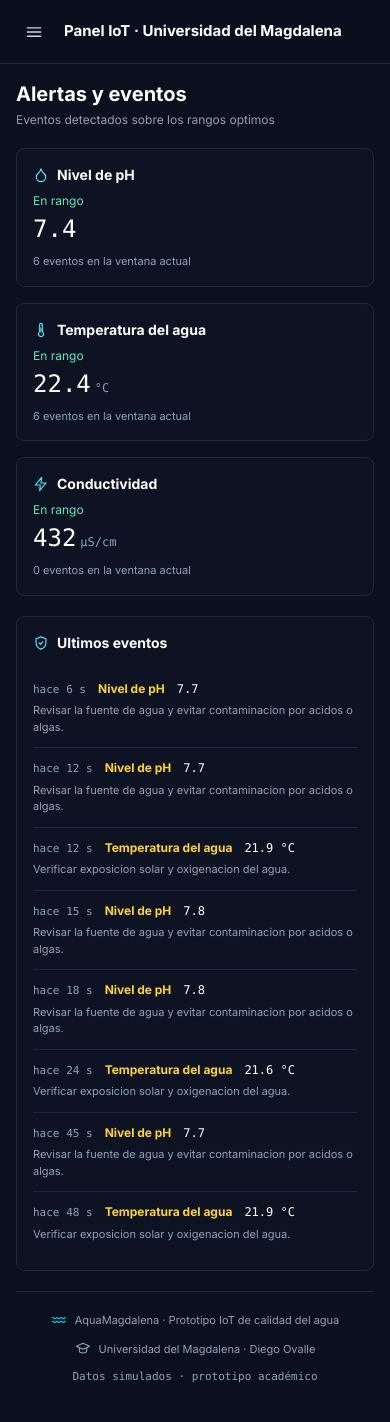
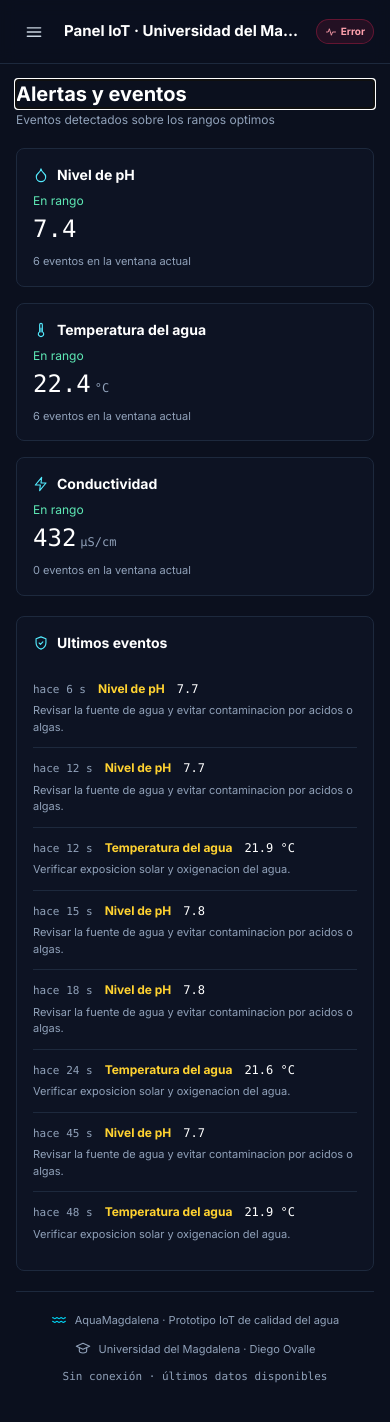
Before and after one commit to Dieguinho2309/dashboard-iot-agua, a React (Vite) app in the folder frontend/: page /alertas in a window 390 px wide. Shown: the top 1422 px of the page. Built offline with nearby package versions, Linux system fonts and the light colour scheme; no server answers.

Commit message:
fix(ui): accesibilidad y honestidad de datos en el panel
- estado visible en movil y reintentar ante errores
- titulo y foco por ruta
- menu lateral cerrable con Escape y rol de dialogo
- pie y etiquetas adaptados a modo simulado o real

```diff
--- a/frontend/src/Pages/404.jsx
+++ b/frontend/src/Pages/404.jsx
@@ -1,9 +1,12 @@
 import { Link } from "react-router";
+import { usePageMeta } from "../hooks/usePageMeta";
 
 export default function NotFound() {
+    const headingRef = usePageMeta("Pagina no encontrada");
+
     return (
         <div className="flex min-h-screen flex-col items-center justify-center gap-6 bg-[#0b101e] px-6 text-center text-white">
-            <h1 className="w-fit bg-linear-to-b from-white to-slate-500 bg-clip-text text-5xl font-extrabold tracking-tighter text-transparent sm:text-7xl">
+            <h1 ref={headingRef} tabIndex={-1} className="w-fit bg-linear-to-b from-white to-slate-500 bg-clip-text text-5xl font-extrabold tracking-tighter text-transparent sm:text-7xl">
                 404
             </h1>
             <p className="mx-auto max-w-md text-base leading-relaxed text-slate-400 sm:text-lg">
--- a/frontend/src/Pages/Alertas.jsx
+++ b/frontend/src/Pages/Alertas.jsx
@@ -1,6 +1,7 @@
 import AppLayout from "../components/AppLayout";
 import { ShieldIcon, DropletIcon, ThermometerIcon, BoltIcon } from "../components/Icons";
 import { evaluate, sensorConfig, simulation } from "../data/sensors";
+import { usePageMeta } from "../hooks/usePageMeta";
 import { useReadings } from "../hooks/useReadings";
 import { isMock } from "../lib/api";
 
@@ -20,6 +21,7 @@ const keys = Object.keys(sensorConfig);
 
 export default function Alertas() {
     const readings = useReadings();
+    const headingRef = usePageMeta("Alertas y eventos");
 
     const events = [];
     for (const key of keys) {
@@ -39,7 +41,7 @@ export default function Alertas() {
     return (
         <AppLayout readings={readings}>
             <div>
-                <h2 className="text-xl font-semibold text-white">Alertas y eventos</h2>
+                <h2 ref={headingRef} tabIndex={-1} className="text-xl font-semibold text-white">Alertas y eventos</h2>
                 <p className="mt-1 text-xs text-slate-400">
                     {isMock ? "Eventos ilustrativos · modo simulado" : "Eventos detectados sobre los rangos optimos"}
                 </p>
--- a/frontend/src/Pages/Dashboard.jsx
+++ b/frontend/src/Pages/Dashboard.jsx
@@ -2,6 +2,7 @@ import { Suspense, lazy } from "react";
 import AppLayout from "../components/AppLayout";
 import { SensorCard } from "../components/SensorCard";
 import { sensorConfig } from "../data/sensors";
+import { usePageMeta } from "../hooks/usePageMeta";
 import { useReadings } from "../hooks/useReadings";
 
 // El mapa (maplibre-gl) es lo mas pesado: se carga en su propio chunk.
@@ -11,9 +12,12 @@ const keys = Object.keys(sensorConfig);
 
 export default function Dashboard() {
     const readings = useReadings();
+    const headingRef = usePageMeta("Panel principal");
 
     return (
         <AppLayout readings={readings}>
+            <h2 ref={headingRef} tabIndex={-1} className="sr-only">Panel principal</h2>
+
             <div className="grid gap-5 xl:grid-cols-12">
                 <div className="h-72 overflow-hidden rounded-lg border border-slate-800 sm:h-105 xl:col-span-8 xl:h-125">
                     <Suspense
--- a/frontend/src/Pages/Landing.jsx
+++ b/frontend/src/Pages/Landing.jsx
@@ -13,6 +13,8 @@ import {
 } from "../components/Icons";
 import Waves from "../components/Waves";
 import { sensorConfig } from "../data/sensors";
+import { usePageMeta } from "../hooks/usePageMeta";
+import { isMock } from "../lib/api";
 
 const GITHUB_URL = "https://github.com/Dieguinho2309/dashboard-iot-agua";
 
@@ -54,6 +56,7 @@ const steps = [
 
 export default function Landing() {
     const comoFuncionaRef = useRef(null);
+    const headingRef = usePageMeta("Inicio");
 
     function handleScrollToSection(event) {
         event.preventDefault();
@@ -92,7 +95,7 @@ export default function Landing() {
                         Universidad del Magdalena · Proyecto IoT
                     </span>
 
-                    <h1 className="mt-6 bg-linear-to-b from-white to-slate-500 bg-clip-text text-4xl font-extrabold tracking-tighter text-transparent pb-2 sm:text-6xl md:text-7xl lg:text-8xl">
+                    <h1 ref={headingRef} tabIndex={-1} className="mt-6 bg-linear-to-b from-white to-slate-500 bg-clip-text text-4xl font-extrabold tracking-tighter text-transparent pb-2 sm:text-6xl md:text-7xl lg:text-8xl">
                         AquaMagdalena
                     </h1>
 
@@ -231,7 +234,9 @@ export default function Landing() {
                         <GraduationIcon className="size-4 text-slate-400" />
                         Universidad del Magdalena · Diego Ovalle
                     </p>
-                    <p className="font-mono">Datos simulados · prototipo académico</p>
+                    <p className="font-mono">
+                        {isMock ? "Datos simulados · prototipo académico" : "Monitoreo en vivo · nodo conectado"}
+                    </p>
                 </div>
             </footer>
         </div>
--- a/frontend/src/components/AppLayout.jsx
+++ b/frontend/src/components/AppLayout.jsx
@@ -1,4 +1,4 @@
-import { useState } from "react";
+import { useCallback, useState } from "react";
 import Sidebar from "./Sidebar";
 import Header from "./Header";
 import Footer from "./Footer";
@@ -7,14 +7,16 @@ import { isMock } from "../lib/api";
 export default function AppLayout({ readings, children }) {
     const [menuOpen, setMenuOpen] = useState(false);
     const live = !isMock && readings.status === "ok";
+    const openMenu = useCallback(() => setMenuOpen(true), []);
+    const closeMenu = useCallback(() => setMenuOpen(false), []);
 
     return (
         <div className="flex min-h-dvh bg-[#0b101e] text-slate-300">
-            <Sidebar open={menuOpen} onClose={() => setMenuOpen(false)} live={live} />
+            <Sidebar open={menuOpen} onClose={closeMenu} live={live} />
 
             <div className="flex min-w-0 flex-1 flex-col">
                 <Header
-                    onMenu={() => setMenuOpen(true)}
+                    onMenu={openMenu}
                     live={live}
                     status={readings.status}
                     error={readings.error}
@@ -22,7 +24,7 @@ export default function AppLayout({ readings, children }) {
 
                 <main className="flex flex-1 flex-col gap-5 p-4 sm:p-6">
                     {children}
-                    <Footer />
+                    <Footer status={readings.status} />
                 </main>
             </div>
         </div>
--- a/frontend/src/components/Footer.jsx
+++ b/frontend/src/components/Footer.jsx
@@ -1,7 +1,14 @@
 import { WavesIcon, GraduationIcon } from "./Icons";
 import { node } from "../data/sensors";
+import { isMock } from "../lib/api";
 
-export default function Footer() {
+export default function Footer({ status }) {
+    const dataLabel = isMock
+        ? "Datos simulados · prototipo académico"
+        : status === "ok"
+          ? "Datos en vivo · nodo conectado"
+          : "Sin conexión · últimos datos disponibles";
+
     return (
         <footer className="mt-auto flex flex-col items-center justify-between gap-3 border-t border-slate-800 px-1 pt-5 pb-6 text-[11px] text-slate-400 sm:flex-row">
             <p className="flex items-center gap-2">
@@ -14,7 +21,7 @@ export default function Footer() {
                 {node.place} · Diego Ovalle
             </p>
 
-            <p className="font-mono text-slate-400">Datos simulados · prototipo académico</p>
+            <p className="font-mono text-slate-400">{dataLabel}</p>
         </footer>
     );
 }
--- a/frontend/src/components/Header.jsx
+++ b/frontend/src/components/Header.jsx
@@ -17,10 +17,10 @@ export default function Header({ onMenu, live, status, error }) {
     const now = useClock();
     const mode = isMock ? "mock" : live ? "live" : status === "error" ? "error" : "connecting";
     const badge = {
-        mock: { label: "Modo simulado", tone: "amber" },
-        live: { label: "Sistema activo", tone: "emerald" },
-        error: { label: "Sin conexion", tone: "rose" },
-        connecting: { label: "Conectando", tone: "slate" }
+        mock: { label: "Modo simulado", short: "Sim", tone: "amber" },
+        live: { label: "Sistema activo", short: "Live", tone: "emerald" },
+        error: { label: "Sin conexion", short: "Error", tone: "rose" },
+        connecting: { label: "Conectando", short: "...", tone: "slate" }
     }[mode];
     const tones = {
         amber: "border-amber-500/30 bg-amber-500/10 text-amber-300",
@@ -49,6 +49,16 @@ export default function Header({ onMenu, live, status, error }) {
                 </p>
             </div>
 
+            <span
+                role="status"
+                aria-label={badge.label}
+                title={error ?? badge.label}
+                className={`inline-flex items-center gap-1 rounded-full border px-2 py-1 text-[10px] font-semibold md:hidden ${tones[badge.tone]}`}
+            >
+                <ActivityIcon className="size-3" />
+                {badge.short}
+            </span>
+
             <div className="hidden items-center gap-2 md:flex">
                 <span
                     className={`inline-flex items-center gap-2 rounded-full border px-3 py-1.5 text-[11px] font-semibold ${tones[badge.tone]}`}
--- a/frontend/src/components/Sidebar.jsx
+++ b/frontend/src/components/Sidebar.jsx
@@ -1,3 +1,4 @@
+import { useEffect } from "react";
 import { NavLink } from "react-router";
 import { WavesIcon, LayoutIcon, CloseIcon, CpuIcon, WifiIcon, ClockIcon, ShieldIcon } from "./Icons";
 import { node } from "../data/sensors";
@@ -12,6 +13,15 @@ const navItems = [
 export default function Sidebar({ open, onClose, live }) {
     const online = !isMock && live;
 
+    useEffect(() => {
+        if (!open) return;
+        function handleKeyDown(event) {
+            if (event.key === "Escape") onClose();
+        }
+        window.addEventListener("keydown", handleKeyDown);
+        return () => window.removeEventListener("keydown", handleKeyDown);
+    }, [open, onClose]);
+
     return (
         <>
             <div
@@ -23,6 +33,9 @@ export default function Sidebar({ open, onClose, live }) {
             />
 
             <aside
+                role={open ? "dialog" : undefined}
+                aria-modal={open ? "true" : undefined}
+                aria-label={open ? "Navegacion principal" : undefined}
                 className={`fixed inset-y-0 left-0 z-50 flex w-67.5 shrink-0 flex-col border-r border-slate-800 bg-[#0a0f1c] transition-transform duration-300 lg:static lg:translate-x-0 ${
                     open ? "translate-x-0" : "-translate-x-full"
                 }`}
--- /dev/null
+++ b/frontend/src/hooks/usePageMeta.js
@@ -0,0 +1,12 @@
+import { useEffect, useRef } from "react";
+
+export function usePageMeta(title) {
+    const headingRef = useRef(null);
+
+    useEffect(() => {
+        document.title = `${title} · AquaMagdalena`;
+        if (headingRef.current) headingRef.current.focus();
+    }, [title]);
+
+    return headingRef;
+}
```
Also changed, not shown: frontend/src/Pages/Historial.jsx (+13 -4 lines), frontend/src/Pages/SensorDetalle.jsx (+15 -6 lines).
